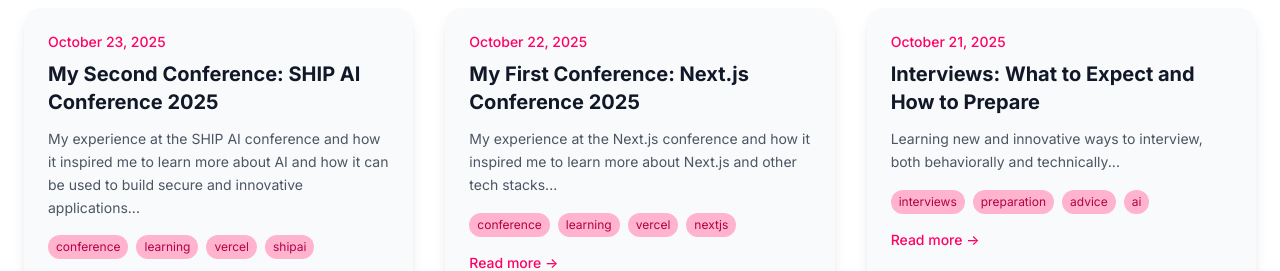
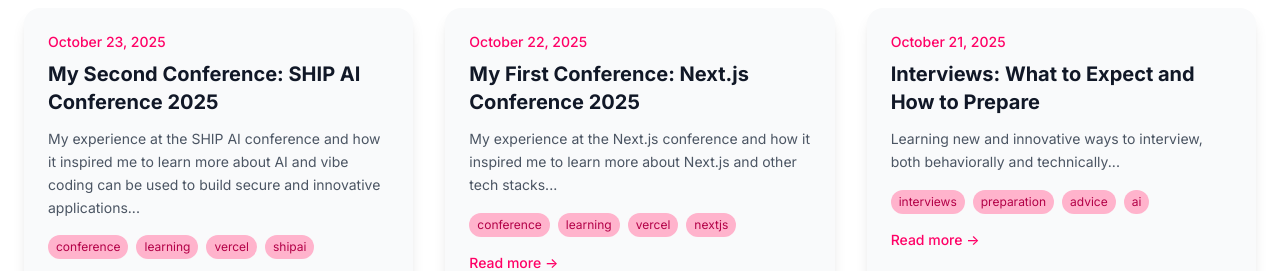
Before and after one commit to RinaNewhouse/Portfolio, a React (Vite) app: page / in a window 1280 px wide. Shown: the part 3720-3991 px from the top of the page. Built offline with nearby package versions, Linux system fonts and the light colour scheme.

Commit message:
updated ship ai post

```diff
--- a/src/data/blogPosts.ts
+++ b/src/data/blogPosts.ts
@@ -33,7 +33,7 @@ To counteract that, security measures need to be put in place. Here are three po
 3. <strong>Code Review Options:</strong> Vibe coders are unlikely to bring code reviews. So, they should be built-in to the platform, for higher success rate of secure platforms.
 With these measures, vibe coding can continue to be a fun—and safe—way to build new and innovative applications.`,
     tags: ['conference', 'learning', 'vercel', 'shipai'],
-    excerpt: 'My experience at the SHIP AI conference and how it inspired me to learn more about AI and how it can be used to build secure and innovative applications...',
+    excerpt: 'My experience at the SHIP AI conference and how it inspired me to learn more about AI and vibe coding can be used to build secure and innovative applications...',
   },
   {
     id: 'next-js-conference-2025',
```
